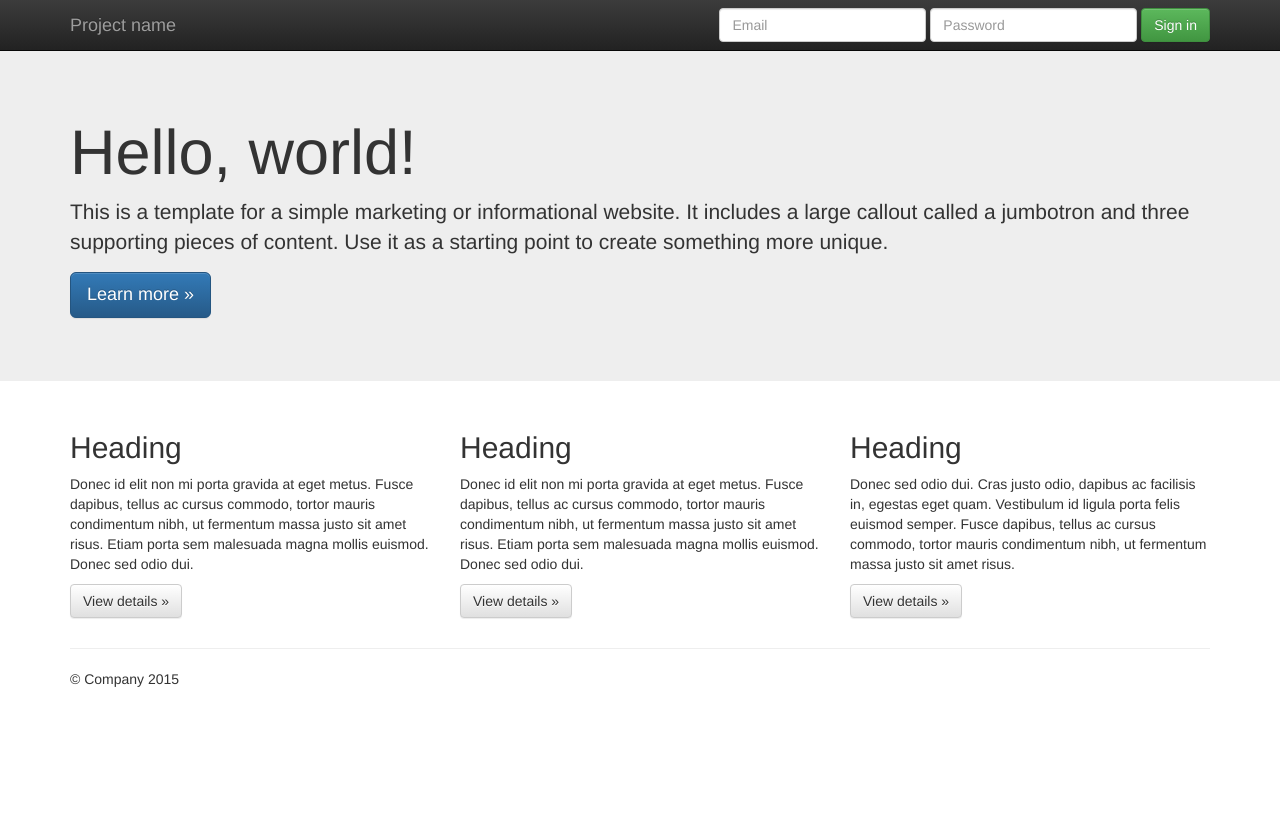
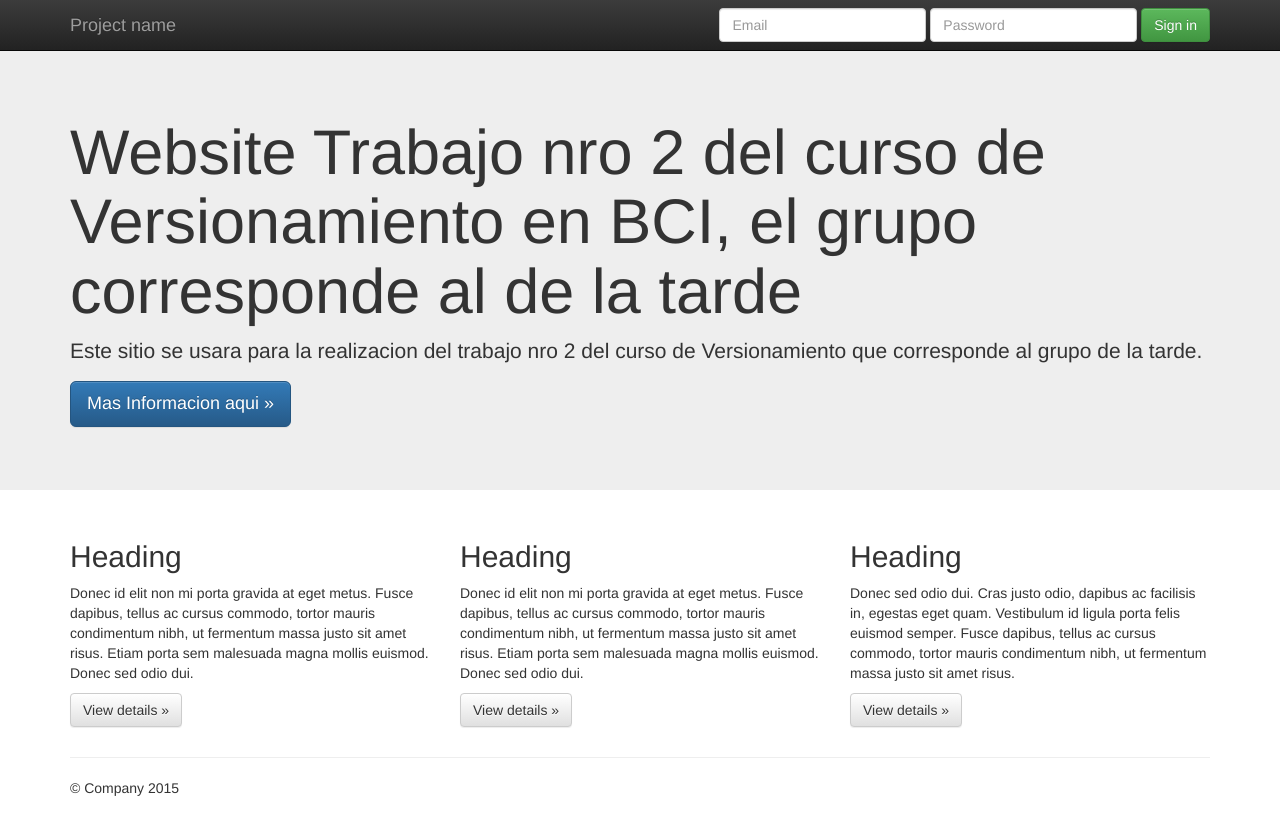
Before and after one commit to claugonzaport/Trabajo2_Claudia_Gonzalez, a plain HTML site: page index.html in a window 1280 px wide. Before the commit the page ends 800 px from the top, so only its background shows below. Drawn offline with nearby package versions, Linux system fonts and the light colour scheme.

Commit message:
se crea Feature1 cambiando la bienvenida

```diff
--- a/index.html
+++ b/index.html
@@ -55,9 +55,9 @@
     <!-- Main jumbotron for a primary marketing message or call to action -->
     <div class="jumbotron">
       <div class="container">
-        <h1>Hello, world!</h1>
-        <p>This is a template for a simple marketing or informational website. It includes a large callout called a jumbotron and three supporting pieces of content. Use it as a starting point to create something more unique.</p>
-        <p><a class="btn btn-primary btn-lg" href="#" role="button">Learn more &raquo;</a></p>
+        <h1>Website Trabajo nro 2 del curso de Versionamiento en BCI, el grupo corresponde al de la tarde</h1>
+        <p>Este sitio se usara para la realizacion del trabajo nro 2 del curso de Versionamiento que corresponde al grupo de la tarde.</p>
+        <p><a class="btn btn-primary btn-lg" href="#" role="button"> Mas Informacion aqui &raquo;</a></p>
       </div>
     </div>
 
```
